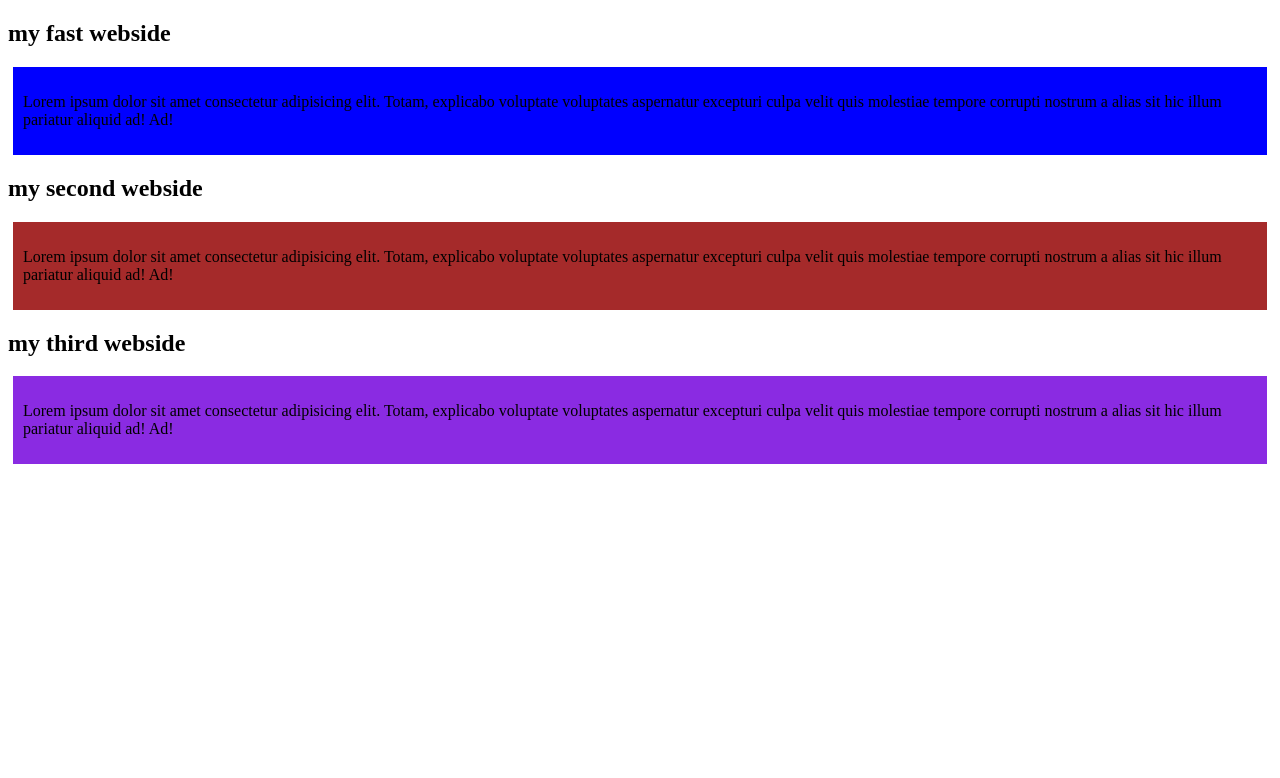
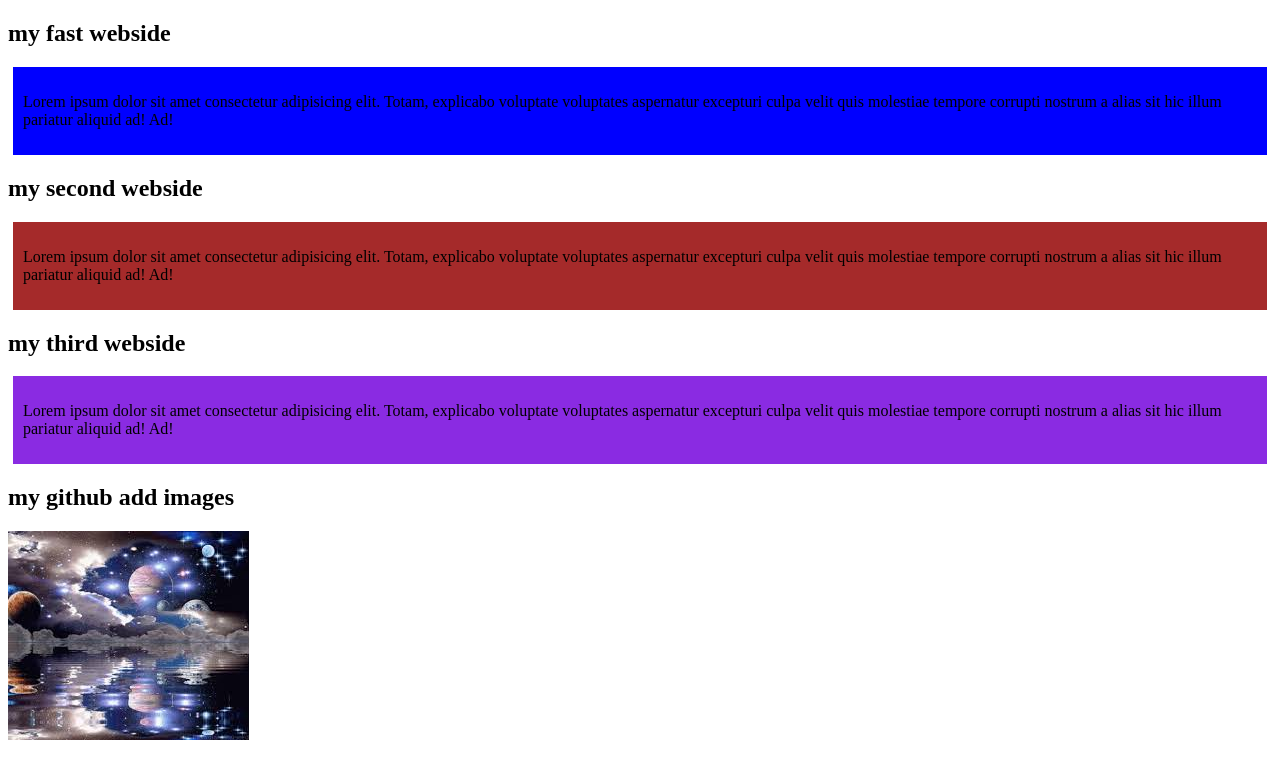
Before and after one commit to nizamuddin-git-repo/my-fast-github-repo, a plain HTML site: page index.html in a window 1280 px wide. Drawn offline with Linux system fonts and the light colour scheme.

Commit message:
added the my webside images

```diff
--- a/index.html
+++ b/index.html
@@ -24,5 +24,9 @@
     <div class="third">
         <p>Lorem ipsum dolor sit amet consectetur adipisicing elit. Totam, explicabo voluptate voluptates aspernatur excepturi culpa velit quis molestiae tempore corrupti nostrum a alias sit hic illum pariatur aliquid ad! Ad!</p>
     </div>
+    <div class="images">
+        <h2>my github add images </h2>
+        <img src="images/ert.jpeg" alt="">
+    </div>
 </body>
 </html>
```
Also changed, not shown: images/ert.jpeg (added).
